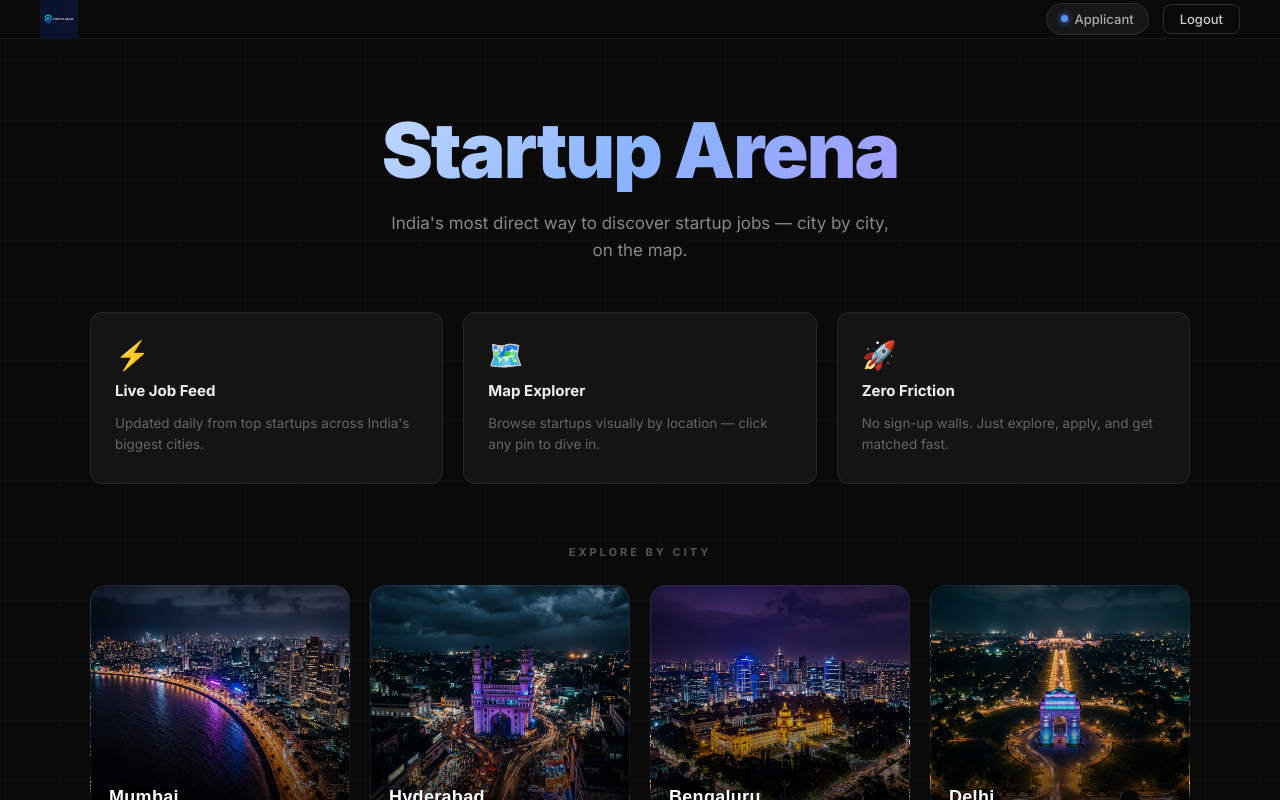
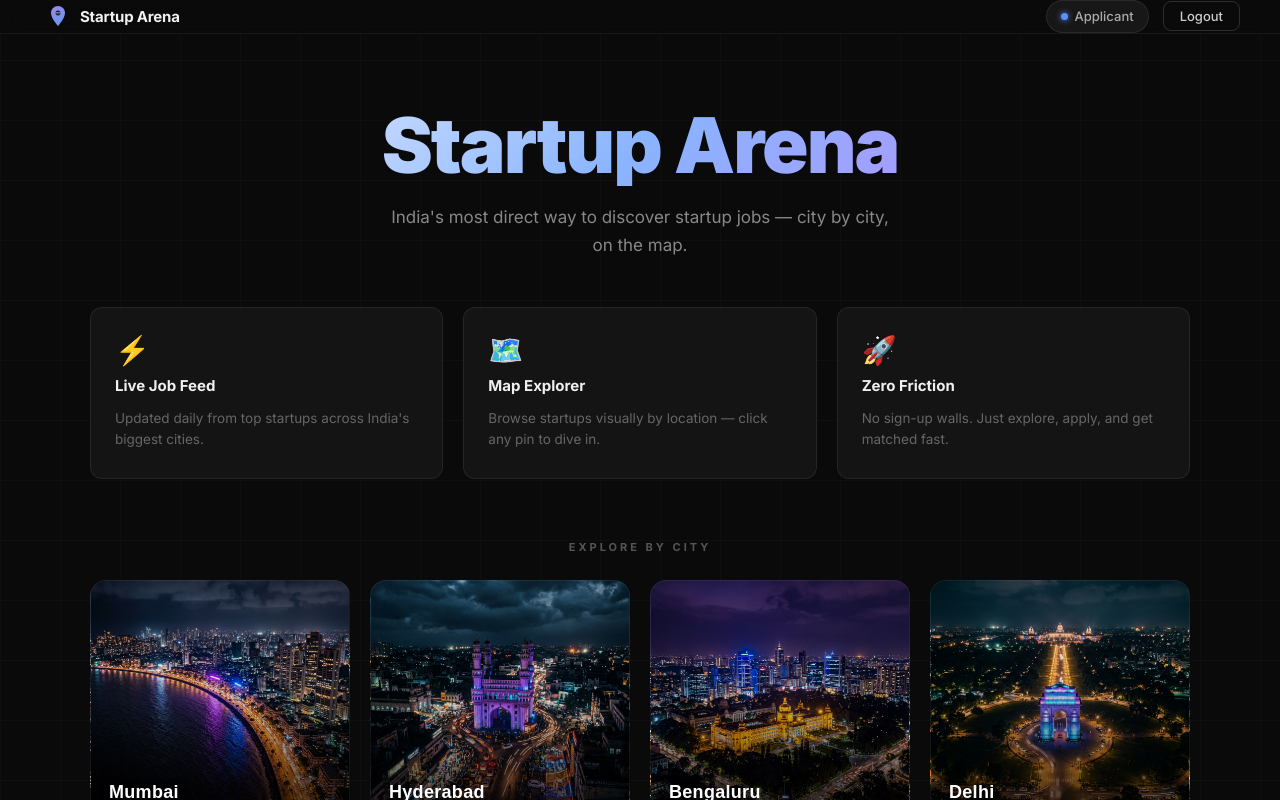
Before and after one commit to linguisticLevi21/Startup, a React (Create React App) app in the folder job-platform/frontend/: page / in a window 1280 px wide. Both pictures are taken after typing "name@example.com" into the empty fields and a click on the button "Continue". Built offline with nearby package versions, Linux system fonts and the light colour scheme.

Commit message:
Improved UI and city cards

```diff
--- a/job-platform/frontend/src/App.js
+++ b/job-platform/frontend/src/App.js
@@ -3,6 +3,7 @@ import Login from "./Login";
 import LandingPage from "./LandingPage";
 import MapView from "./MapView";
 import HRDashboard from "./HRDashboard";
+import { NavLogo } from "./NavLogo";
 import "./App.css";
 
 const VALID_CITIES = ["Bangalore", "Mumbai", "Delhi", "Hyderabad", "Remote"];
@@ -62,10 +63,7 @@ function App() {
         <>
           <nav className="navbar" id="main-navbar">
             <div className="nav-left">
-              <div className="nav-brand" onClick={() => setCurrentView("hr")}>
-                <div className="nav-logo-icon">S</div>
-                <span className="nav-logo-text">Startup Arena</span>
-              </div>
+              <NavLogo onClick={() => setCurrentView("hr")} />
             </div>
             <div className="nav-right">
               <div className="nav-role-badge" id="nav-role-badge">
@@ -95,10 +93,7 @@ function App() {
             <>
               <nav className="navbar" id="main-navbar">
                 <div className="nav-left">
-                  <div className="nav-brand" onClick={() => setCurrentView("landing")}>
-                    <div className="nav-logo-icon">S</div>
-                    <span className="nav-logo-text">Startup Arena</span>
-                  </div>
+                  <NavLogo onClick={() => setCurrentView("landing")} />
                   <button
                     className="nav-back-btn"
                     onClick={() => setCurrentView("landing")}
--- a/job-platform/frontend/src/LandingPage.css
+++ b/job-platform/frontend/src/LandingPage.css
@@ -49,11 +49,6 @@
   gap: 12px;
 }
 
-.lp-logo-img {
-  height: 38px;
-  width: auto;
-  object-fit: contain;
-}
 
 .lp-header-right {
   display: flex;
--- a/job-platform/frontend/src/LandingPage.js
+++ b/job-platform/frontend/src/LandingPage.js
@@ -1,5 +1,6 @@
 import React from "react";
 import "./LandingPage.css";
+import { NavLogo } from "./NavLogo";
 
 function LandingPage({ onSelectCity, user, onLogout }) {
   const cities = [
@@ -35,7 +36,7 @@ function LandingPage({ onSelectCity, user, onLogout }) {
       {/* ── HEADER ── */}
       <header className="lp-header">
         <div className="lp-header-left">
-          <img src="/logo.png" alt="Startup Arena Logo" className="lp-logo-img" />
+          <NavLogo />
         </div>
         <div className="lp-header-right">
           {user && (
--- /dev/null
+++ b/job-platform/frontend/src/NavLogo.css
@@ -0,0 +1,43 @@
+/* ── NavLogo / BrandIcon ── */
+
+.nav-logo-lockup {
+  display: flex;
+  align-items: center;
+  gap: 10px;
+  background: none;
+  border: none;
+  cursor: pointer;
+  padding: 4px 6px;
+  border-radius: 8px;
+  text-decoration: none;
+  transition: transform 0.2s ease, box-shadow 0.2s ease;
+}
+
+.nav-logo-lockup:hover {
+  transform: scale(1.05);
+  box-shadow: 0 0 18px rgba(139, 92, 246, 0.25), 0 0 8px rgba(96, 165, 250, 0.15);
+}
+
+/* Icon glow on parent hover */
+.nav-logo-lockup:hover .brand-icon {
+  filter: drop-shadow(0 0 6px rgba(139, 92, 246, 0.6)) drop-shadow(0 0 12px rgba(96, 165, 250, 0.35));
+}
+
+.brand-icon {
+  flex-shrink: 0;
+  transition: filter 0.25s ease;
+}
+
+.nav-logo-wordmark {
+  font-family: 'Inter', sans-serif;
+  font-size: 15px;
+  font-weight: 700;
+  color: #f1f1f1;
+  letter-spacing: -0.2px;
+  white-space: nowrap;
+  transition: color 0.2s ease;
+}
+
+.nav-logo-lockup:hover .nav-logo-wordmark {
+  color: #ffffff;
+}
--- /dev/null
+++ b/job-platform/frontend/src/NavLogo.js
@@ -0,0 +1,54 @@
+import React from "react";
+import "./NavLogo.css";
+
+/**
+ * BrandIcon — minimal map-pin + dot SVG
+ * size prop controls the icon size (default 24)
+ */
+export function BrandIcon({ size = 24 }) {
+  return (
+    <svg
+      className="brand-icon"
+      width={size}
+      height={size}
+      viewBox="0 0 24 24"
+      fill="none"
+      xmlns="http://www.w3.org/2000/svg"
+      aria-hidden="true"
+    >
+      {/* Pin body */}
+      <path
+        d="M12 2C8.134 2 5 5.134 5 9c0 5.25 7 13 7 13s7-7.75 7-13c0-3.866-3.134-7-7-7z"
+        fill="url(#pinGrad)"
+        opacity="0.95"
+      />
+      {/* Inner dot */}
+      <circle cx="12" cy="9" r="2.5" fill="#0a0a0a" opacity="0.85" />
+      {/* Subtle briefcase bars — two horizontal lines inside pin */}
+      <rect x="9.5" y="8.2" width="5" height="0.7" rx="0.35" fill="white" opacity="0.55" />
+      <rect x="9.5" y="9.6" width="5" height="0.7" rx="0.35" fill="white" opacity="0.35" />
+      {/* Gradient definition */}
+      <defs>
+        <linearGradient id="pinGrad" x1="5" y1="2" x2="19" y2="22" gradientUnits="userSpaceOnUse">
+          <stop offset="0%" stopColor="#a78bfa" />
+          <stop offset="100%" stopColor="#60a5fa" />
+        </linearGradient>
+      </defs>
+    </svg>
+  );
+}
+
+/**
+ * NavLogo — full brand lockup: icon + "Startup Arena" text
+ * Pass onClick to make it navigate on click
+ */
+export function NavLogo({ onClick }) {
+  return (
+    <button className="nav-logo-lockup" onClick={onClick} aria-label="Startup Arena home">
+      <BrandIcon size={24} />
+      <span className="nav-logo-wordmark">Startup Arena</span>
+    </button>
+  );
+}
+
+export default NavLogo;
```
